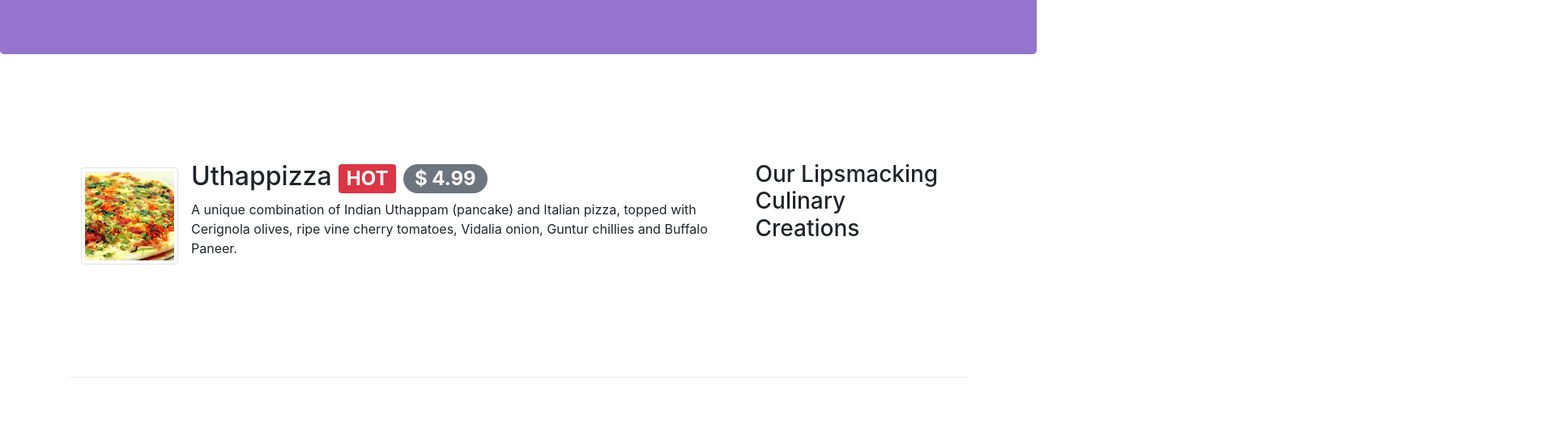
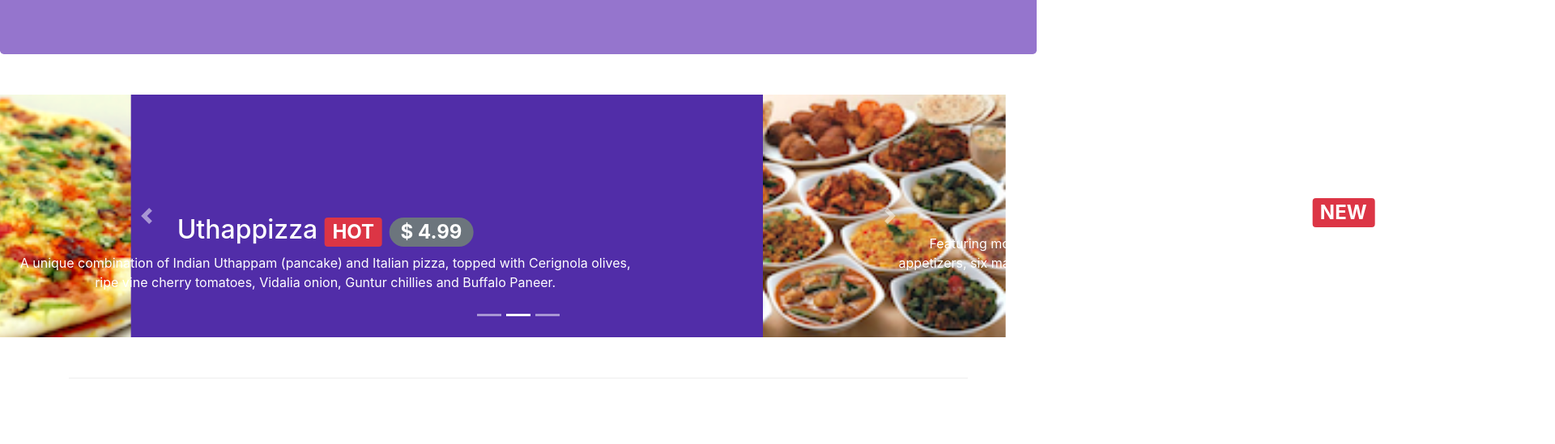
Before and after one commit to Sandino204/Restaurant-conFusion-template, a website: page index.html in a window 1280 px wide. Shown: the part 267-816 px from the top of the page at 81% size, 1920 px wide, since content can reach past the window. Drawn offline with nearby package versions, Linux system fonts and the light colour scheme.

Commit message:
Carousel

```diff
--- a/css/styles.css
+++ b/css/styles.css
@@ -49,3 +49,19 @@ body{
     border-bottom: 1px solid #ddd;
     padding: 10px;
 }
+
+.carousel{
+    background-color: #512da8;
+
+}
+
+.carousel-item{
+    height: 300px;
+}
+
+.carousel-item img{
+    position: absolute;
+    top: 0;
+    left: 0;
+    min-height: 300px;
+}
--- a/index.html
+++ b/index.html
@@ -100,6 +100,53 @@
     </header>
 
     <div class="container">
+
+        <div class="row row-content">
+            <div class="col">
+                <div id="mycarousel" class="carousel slide" data-ride="carousel">
+                    <div class="carrousel-inner" role="listbox">
+                        <div class="carousel-item active">
+                            <img src="img/uthappizza.png" alt="uthappizza"
+                                class="d-block img-fluid">
+                            <div class="carousel-caption d-none d-md-block">
+                                <h2 class="mt-0">Uthappizza <span class="badge badge-danger">HOT</span> <span class="badge badge-pill badge-secondary">$ 4.99</span></h2>
+                                <p class="d-none d-sm-block">A unique combination of Indian Uthappam (pancake) and Italian pizza, topped with Cerignola olives, ripe vine cherry tomatoes, Vidalia onion, Guntur chillies and Buffalo Paneer.</p>
+                            </div>
+                        </div>
+                        <div class="carousel-item">
+                            <img src="img/buffet.png" alt="buffet"
+                                class="d-block img-fluid">
+                            <div class="carousel-caption d-none d-md-block">
+                                <h2>Weekend Grand Buffet <span class="badge badge-danger">NEW</span></h2>
+                                <p class="d-none d-sm-block">Featuring mouthwatering combinations with a choice of five different salads, six enticing appetizers, six main entrees and five choicest desserts. Free flowing bubbly and soft drinks. All for just $19.99 per person </p>
+                            </div>
+                        </div>
+                        <div class="carousel-item">
+                            <img src="img/alberto.png" alt="alberto">
+                            <div class="carousel-caption d-none d-md-block">
+                                <h2 class="mt-0">Alberto Somayya</h2>
+                                <h4>Executive Chef</h4>
+                                <p class="d-none d-sm-block">Award winning three-star Michelin chef with wide International experience having worked closely with whos-who in the culinary world, he specializes in creating mouthwatering Indo-Italian fusion experiences. </p>
+                            </div>
+                        </div>
+                    </div>
+                    <ol class="carousel-indicators">
+                        <li data-target="#mycarousel" data-slide-to="0"
+                            class="active"></li>
+                        <li data-target="#mycarousel" data-slide-to="1"></li>
+                        <li data-target="#mycarousel" data-slide-to="2"></li>
+                    </ol>
+                    <a href="#mycarousel" class="carousel-control-prev" role="button" data-slide="prev">
+                        <span class="carousel-control-prev-icon"></span>
+                    </a>
+                    <a href="#mycarousel" class="carousel-control-next" role="button" data-slide="next">
+                        <span class="carousel-control-next-icon"></span>
+                    </a>
+
+                </div>
+            </div>
+        </div>
+
         <div class="row row-content align-content-center">
             <div class="col-12 col-sm-4 order-sm-last col-md-3">
                 <h3>Our Lipsmacking Culinary Creations</h3>
```
